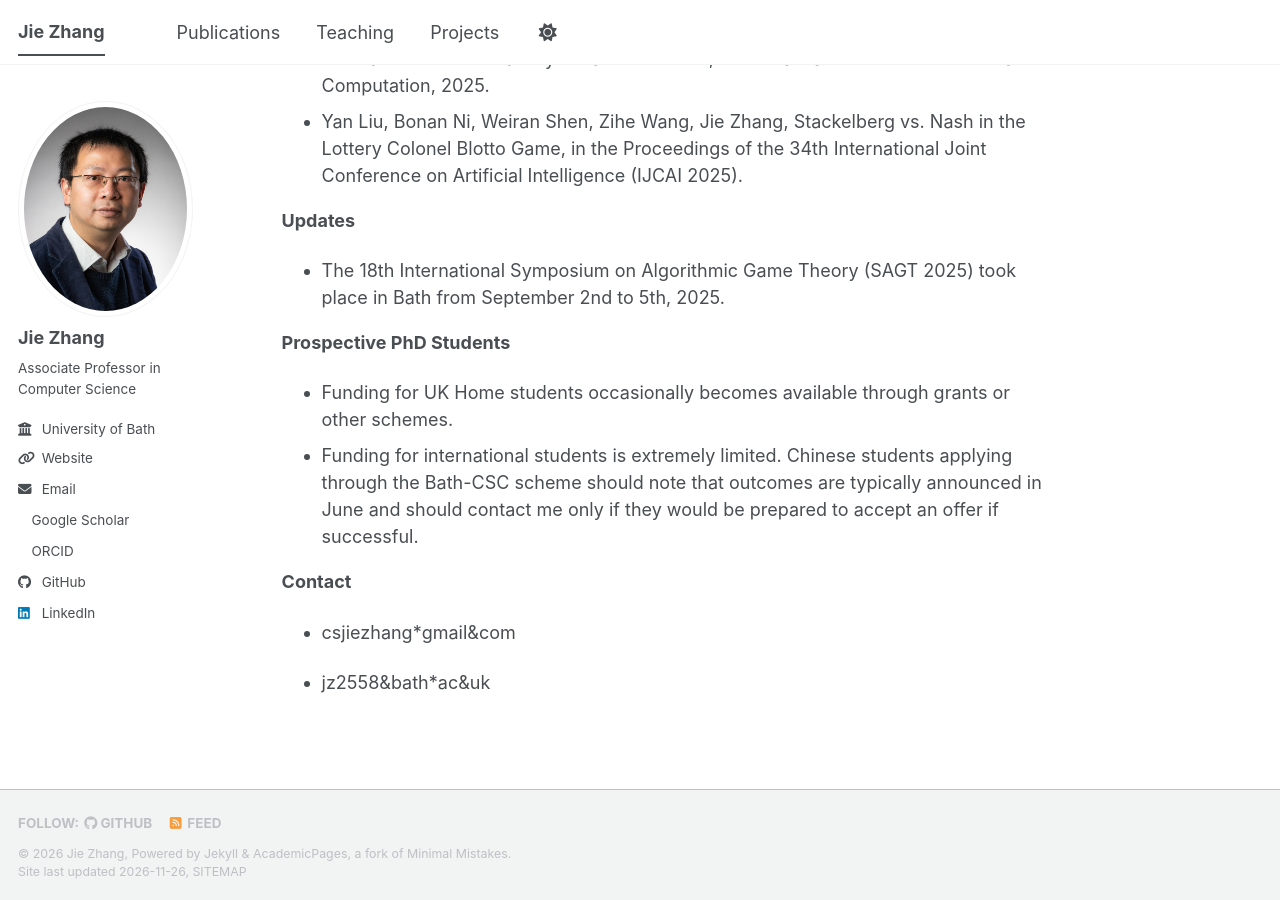
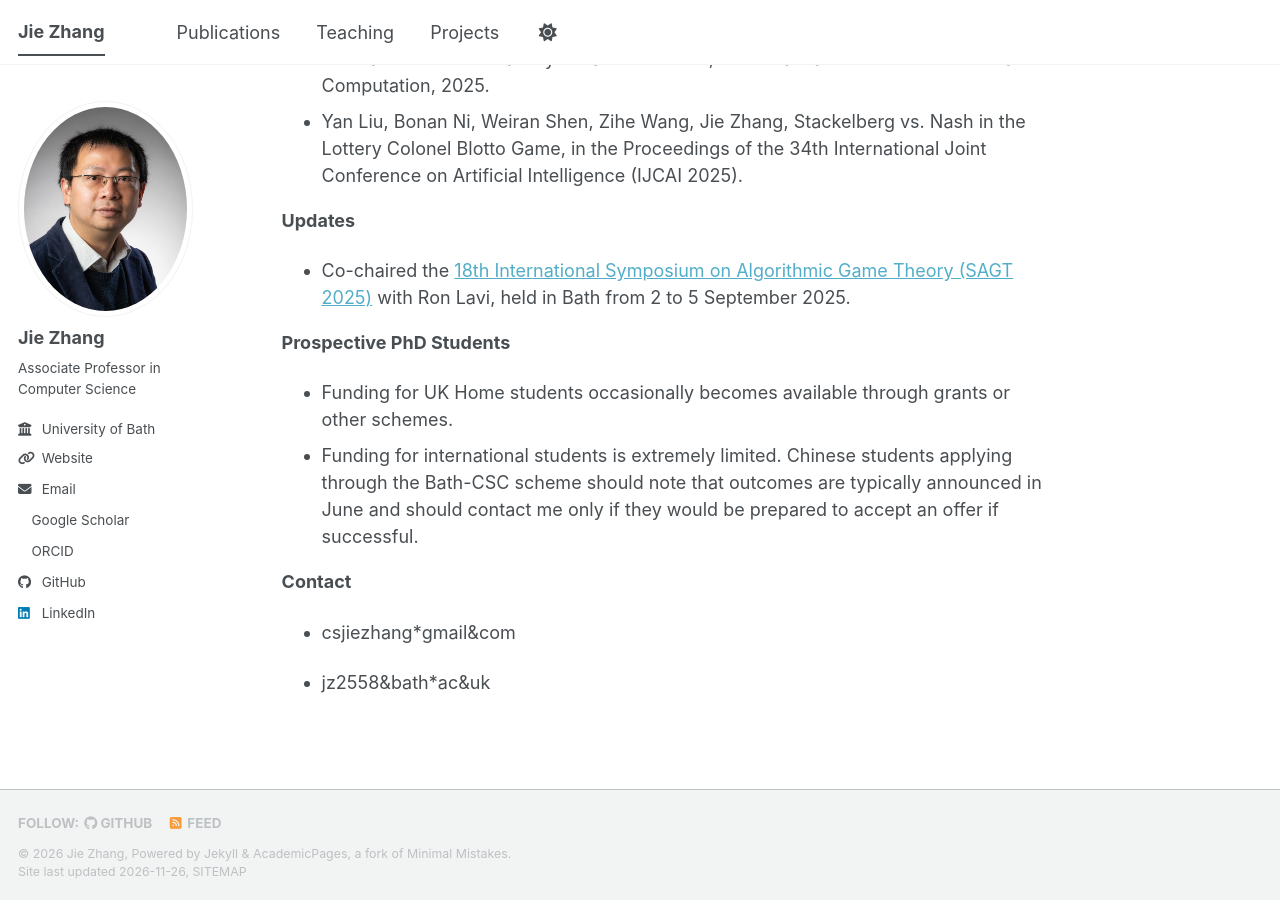
Before and after one commit to csjiezhang0008/csjiezhang0008.github.io, a Jekyll site: the page built from _pages/about.md, in a window 1280 px wide and 900 px high, scrolled down 1589 px. Built offline with Jekyll 4.4.1, drawn with Linux system fonts in a browser that asks for light colours; a style sheet for code colours, icons or effects is not loaded.

Commit message:
Revise SAGT 2025 update with co-chair and link
Updated the description of the 18th International Symposium on Algorithmic Game Theory (SAGT 2025) to include co-chair details and a hyperlink.

```diff
--- a/_pages/about.md
+++ b/_pages/about.md
@@ -35,7 +35,7 @@ City University of Hong Kong (PhD) → Harvard (visiting PhD) → Aarhus (Postdo
 - Yan Liu, Bonan Ni, Weiran Shen, Zihe Wang, Jie Zhang, Stackelberg vs. Nash in the Lottery Colonel Blotto Game, in the Proceedings of the 34th International Joint Conference on Artificial Intelligence (IJCAI 2025).
 
 **Updates**
-- The 18th International Symposium on Algorithmic Game Theory (SAGT 2025) took place in Bath from September 2nd to 5th, 2025.
+- Co-chaired the <a href="https://dblp.org/db/conf/sagt/sagt2025.html" target="_blank" rel="noopener noreferrer">18th International Symposium on Algorithmic Game Theory (SAGT 2025)</a> with Ron Lavi, held in Bath from 2 to 5 September 2025.
 
 **Prospective PhD Students**
 
```
